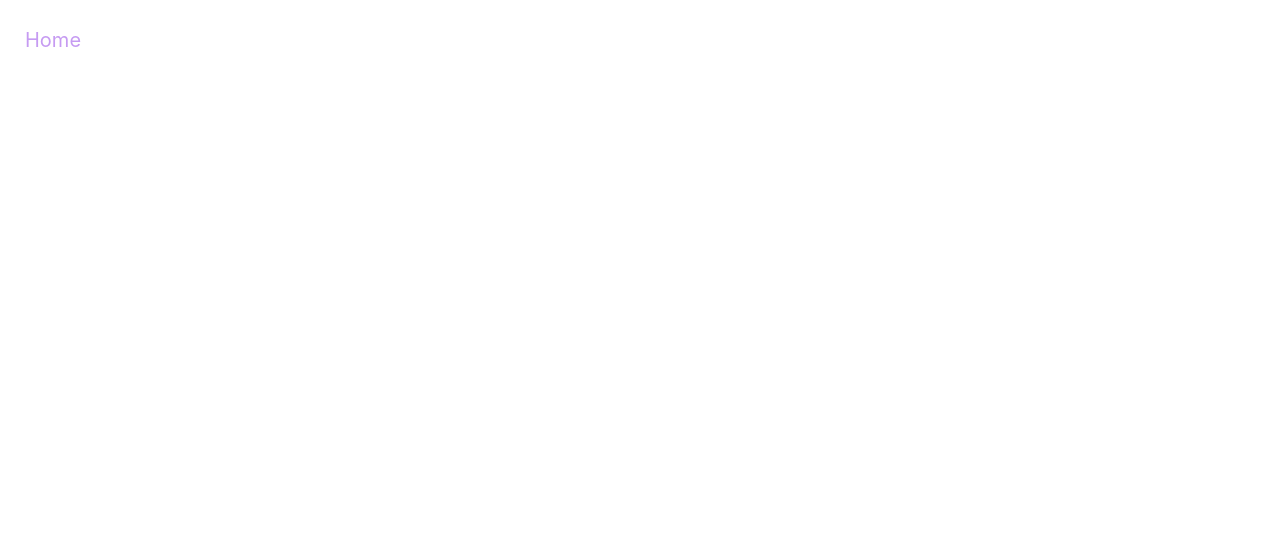
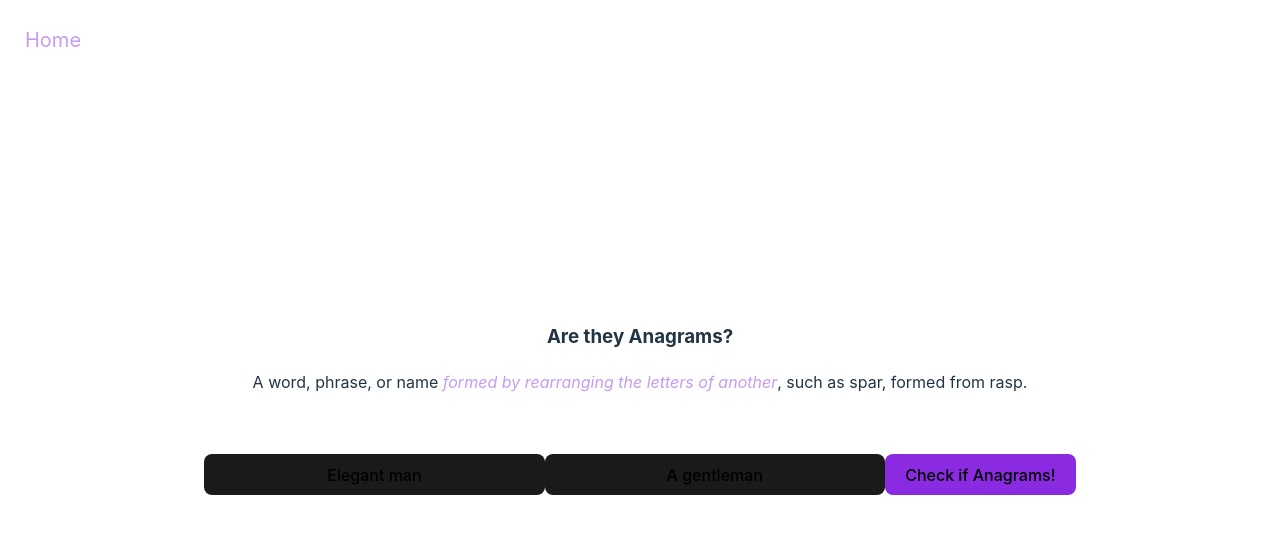
Before and after one commit to amy-calleja/challenges, a React (Vite) app: page /challenge4 in a window 1280 px wide. Before the commit this address had no page. Shown: the top 534 px of the page. Built offline with nearby package versions, Linux system fonts and the light colour scheme.

Commit message:
Anagram challenge

```diff
--- a/src/App.css
+++ b/src/App.css
@@ -39,3 +39,7 @@ input:focus {
   border-color: blueviolet; /* Change this to your desired focus color */
   outline: none; /* Remove the default outline */
 }
+
+button {
+  background-color: blueviolet;
+}
--- a/src/App.jsx
+++ b/src/App.jsx
@@ -2,6 +2,7 @@ import "./App.css";
 import ChallengeOne from "./pages/ChallengeOne";
 import ChallengeThree from "./pages/ChallengeThree";
 import ChallengeTwo from "./pages/ChallengeTwo";
+import ChallengeFour from "./pages/ChallengeFour";
 import { BrowserRouter, Routes, Route, useLocation } from "react-router-dom";
 import Home from "./pages/Home";
 import Topbar from "./Topbar";
@@ -25,7 +26,8 @@ const MainContent = () => {
         <Route path="/challenge1" element={<ChallengeOne />} />
         <Route path="/challenge2" element={<ChallengeTwo />} />
         <Route path="/challenge3" element={<ChallengeThree />} />
-      </Routes>{" "}
+        <Route path="/challenge4" element={<ChallengeFour />} />
+      </Routes>
       {!isHome && <Topbar />}
     </main>
   );
--- /dev/null
+++ b/src/pages/ChallengeFour.jsx
@@ -0,0 +1,58 @@
+import { useState } from "react";
+
+export default function ChallengeFour() {
+  const [text1, setText1] = useState("Elegant man");
+  const [text2, setText2] = useState("A gentleman");
+  const [result, setResult] = useState(null);
+
+  const checkAnagram = (t1, t2) => {
+    let txt1 = t1.toLowerCase().replace(/\s/g, ""); // remove spaces and convert to lower case if needed
+    let txt2 = t2.toLowerCase().replace(/\s/g, "");
+
+    txt1 = txt1.split("").sort().join(""); // make array and order letters
+    txt2 = txt2.split("").sort().join("");
+
+    return txt1 === txt2; // return true if same
+  };
+
+  const handleCheck = () => {
+    let isAnagram = checkAnagram(text1, text2);
+    setResult(
+      isAnagram ? "Yes, they are a match!" : "No, they are not anagrams."
+    );
+  };
+
+  return (
+    <>
+      <>
+        <h3>Are they Anagrams?</h3>
+        <p>
+          A word, phrase, or name{" "}
+          <i style={{ color: "#c69bf2" }}>
+            formed by rearranging the letters of another
+          </i>
+          , such as spar, formed from rasp.
+        </p>
+      </>
+
+      <h3 style={{ margin: "60px 0" }}>{result}</h3>
+      <>
+        <input
+          placeholder="first word"
+          type="text"
+          value={text1}
+          onChange={(e) => setText1(e.target.value)}
+          style={{ width: "300px" }}
+        />
+        <input
+          placeholder="second word"
+          type="text"
+          value={text2}
+          onChange={(e) => setText2(e.target.value)}
+          style={{ width: "300px" }}
+        />
+        <button onClick={handleCheck}>Check if Anagrams!</button>
+      </>
+    </>
+  );
+}
--- a/src/pages/ChallengeThree.jsx
+++ b/src/pages/ChallengeThree.jsx
@@ -1,7 +1,77 @@
+import { useState } from "react";
+
 export default function ChallengeThree() {
+  const [number, setNumber] = useState(121);
+  const [text, setText] = useState("hello");
+  const [answer, setAnswer] = useState();
+
+  const checkNumber = (num) => {
+    // using in-built methods
+    let numString = num.toString();
+    let numReversed = numString.split("").reverse().join("");
+
+    return numString === numReversed; // compare the original number as a string to the reversed, return bool
+  };
+
+  const displayAnswer = (isTrue) => {
+    setAnswer(isTrue ? "Yes it is!" : "Nope, not a palindrome.");
+  };
+
+  const handleCheck = () => {
+    let isTrue = checkNumber(number);
+    displayAnswer(isTrue);
+  };
+
+  const checkText = (txt) => {
+    // using non-built in methods
+
+    let reversed = "";
+
+    for (let index = txt.length - 1; index >= 0; index--) {
+      reversed += txt[index]; // add to string, backwards from last index
+    }
+    return txt === reversed; // returns bool
+  };
+
+  const handleCheckText = () => {
+    let isTrue = checkText(text);
+    displayAnswer(isTrue);
+  };
+
   return (
     <>
-      <h3></h3>
+      <>
+        <h3>Palindromes</h3>
+        <p>
+          A word, phrase, or sequence that{" "}
+          <i style={{ color: "#c69bf2" }}>
+            reads the same backwards as forwards
+          </i>
+          , e.g. madam or deed.
+        </p>
+      </>
+
+      <h3 style={{ margin: "60px 0" }}>{answer}</h3>
+
+      <div style={{ margin: "30px 0 10px 0" }}>
+        <input
+          type="number"
+          value={number}
+          onChange={(e) => setNumber(e.target.value)}
+          style={{ width: "170px" }}
+        />
+        <button onClick={handleCheck}>Check Number</button>
+      </div>
+
+      <>
+        <input
+          type="text"
+          value={text}
+          onChange={(e) => setText(e.target.value)}
+          style={{ width: "200px" }}
+        />
+        <button onClick={handleCheckText}>Check Text</button>
+      </>
     </>
   );
 }
--- a/src/pages/ChallengeTwo.jsx
+++ b/src/pages/ChallengeTwo.jsx
@@ -28,9 +28,7 @@ export default function ChallengeTwo() {
         onChange={(e) => setText(e.target.value)}
         style={{ width: "200px" }}
       />
-      <button onClick={handleSubmit} style={{ backgroundColor: "#c69bf2" }}>
-        Reverse!
-      </button>
+      <button onClick={handleSubmit}>Reverse!</button>
     </>
   );
 }
--- a/src/pages/Home.jsx
+++ b/src/pages/Home.jsx
@@ -16,6 +16,9 @@ export default function Home() {
         <Link className="links" to={"/challenge3"}>
           Challenge 3
         </Link>
+        <Link className="links" to={"/challenge4"}>
+          Challenge 4
+        </Link>
       </div>
     </div>
   );
```
